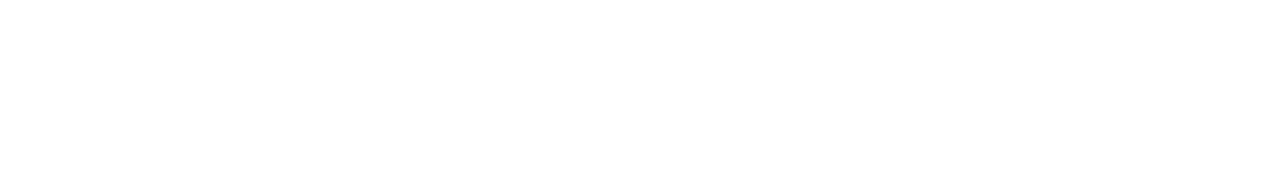
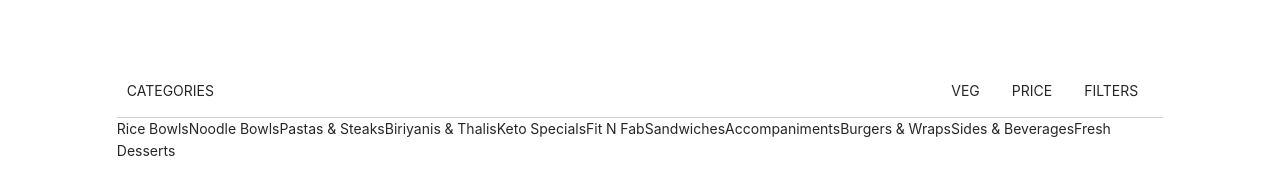
Before and after one commit to PA-iscar/Fresh-menu, a React (Create React App) app: page / in a window 1280 px wide. Shown: the part 485-680 px from the top of the page. Built offline with nearby package versions, Linux system fonts and the light colour scheme.

Commit message:
Landing Category

```diff
--- a/src/App.js
+++ b/src/App.js
@@ -1,10 +1,12 @@
 import React from "react";
+import Categories from "./features/landingPage/Categories";
 import NavBar from "./features/landingPage/NavBar";
 
 function App() {
   return (
     <>
     <NavBar/>
+    <Categories/>
     </>
   );
 }
--- /dev/null
+++ b/src/features/landingPage/Categories.jsx
@@ -0,0 +1,31 @@
+import React from 'react'
+import "./category.css";
+export default function Categories() {
+  return (
+    <div className='menu-container'>
+        <div className='filter-bar'>
+            <div>CATEGORIES</div>
+            <div className='filterContainer'>
+                <div>VEG</div>
+                <div>PRICE</div>
+                <div>FILTERS</div>
+            </div>
+        </div>
+          <div className="fm-category-vertical ng-scope" style={{top: "127px"}}>
+              <div className="overflow-hidden">
+                  <span className="ng-binding">Rice Bowls</span>
+                  <span className="ng-binding">Noodle Bowls</span>
+                  <span className="ng-binding">Pastas & Steaks</span>
+                  <span className="ng-binding">Biriyanis & Thalis</span>
+                  <span className="ng-binding">Keto Specials</span>
+                  <span className="ng-binding">Fit N Fab</span>
+                  <span className="ng-binding">Sandwiches</span>
+                  <span className="ng-binding">Accompaniments</span>
+                  <span className="ng-binding">Burgers & Wraps</span>
+                  <span className="ng-binding">Sides & Beverages</span>
+                  <span className="ng-binding">Fresh Desserts</span>
+              </div>
+              </div>
+              </div>
+
+        )}
--- /dev/null
+++ b/src/features/landingPage/category.css
@@ -0,0 +1,23 @@
+.overflow-hidden{
+    overflow: hidden;
+}
+.menu-container{
+    max-width: 1200px;
+    margin: 0 auto;
+    padding: 0 6% 0% 6%;
+}
+.filter-bar{
+    padding: 15px 25px 15px 10px;
+    align-items: center;
+    z-index: 1;
+    position: sticky;
+    display: flex;
+    border-bottom: 1px solid #d1d2d9;
+}
+.filterContainer{
+
+    margin:0 0 0 auto;
+    gap: 2rem;
+    display: flex;
+
+}
```
